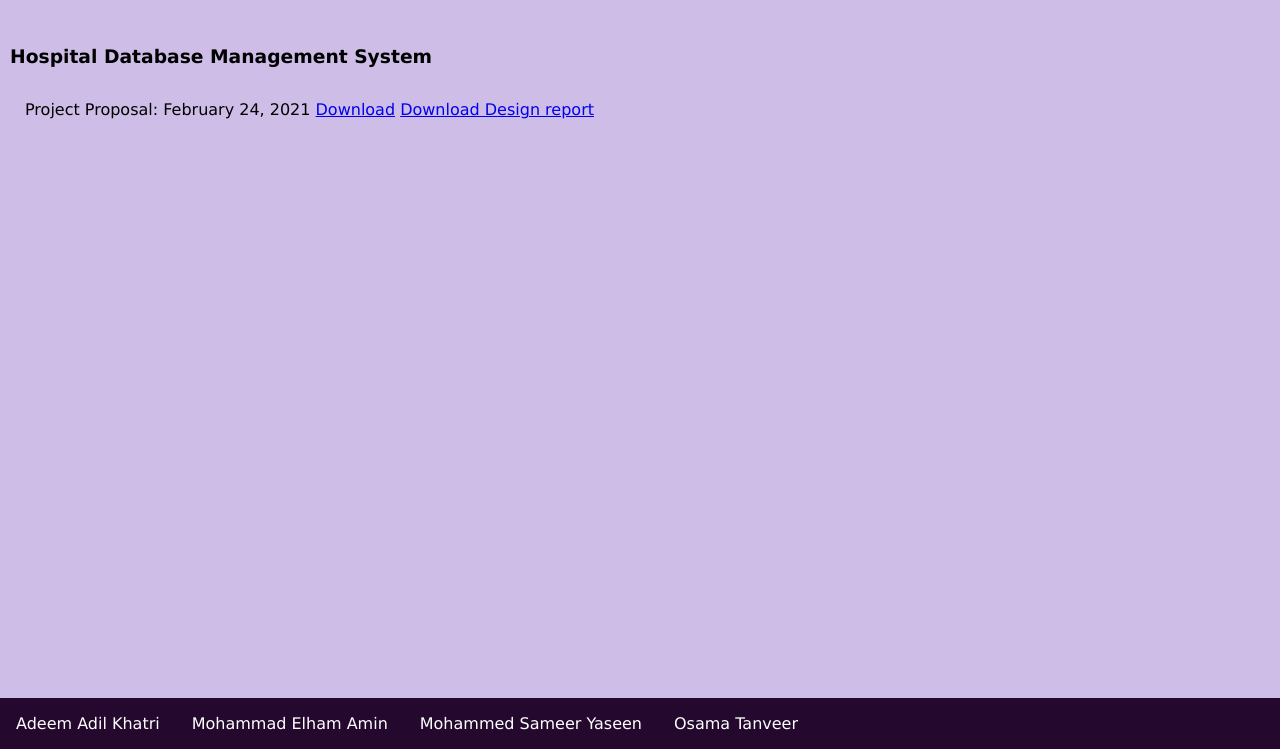
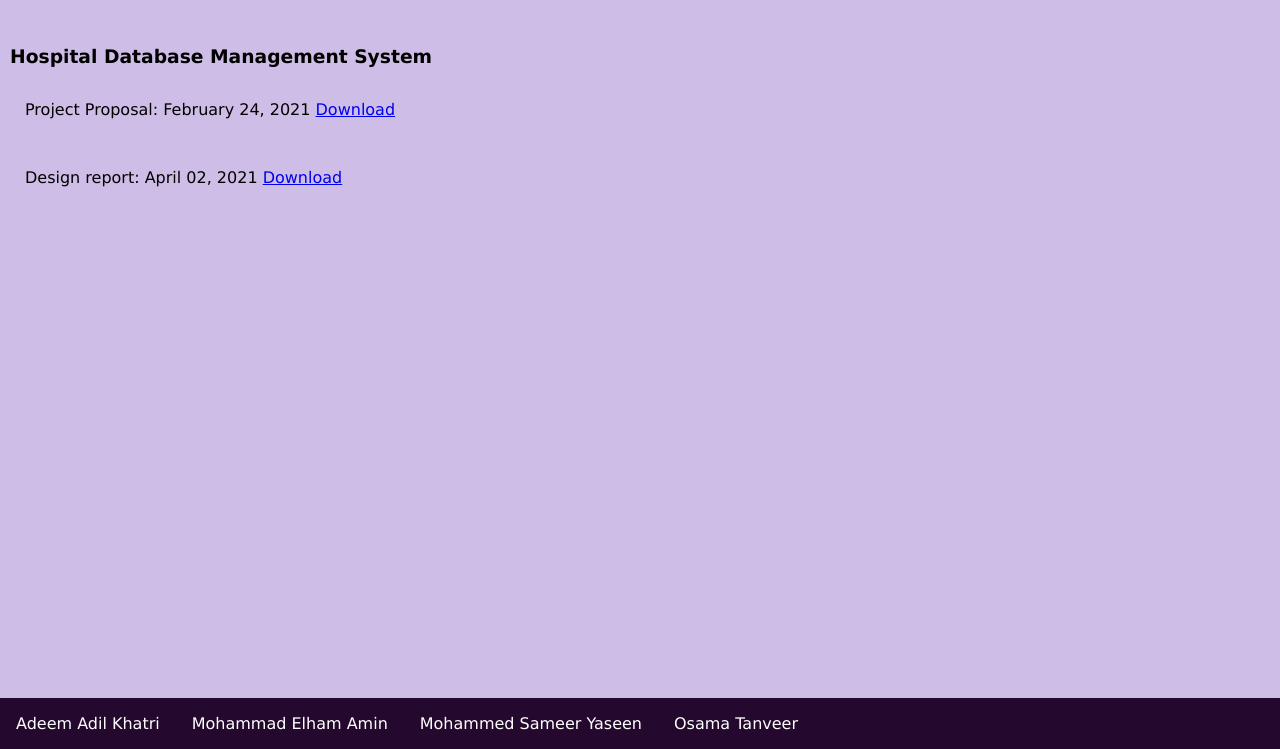
Before and after one commit to cs353-group-27/cs353-group-27.github.io, a plain HTML site: page index.html in a window 1280 px wide. Shown: the part 51-800 px from the top of the page. Drawn offline with Linux system fonts and the light colour scheme.

Commit message:
editted html

```diff
--- a/index.html
+++ b/index.html
@@ -21,7 +21,11 @@
         <div class="report-item">
           <label>Project Proposal: February 24, 2021</label>
           <a class="report-link" href="proposal.pdf">Download</a>
-          <a class="report-link" href="design_report.pdf">Download Design report</a>
+        </div>
+        <br>
+        <div class="report-item">
+          <label>Design report: April 02, 2021</label>
+          <a class="report-link" href="design_report.pdf">Download</a>
         </div>
         <!-- <div class="report-item">
           <label>Design Document: March 29, 2021</label>
```
